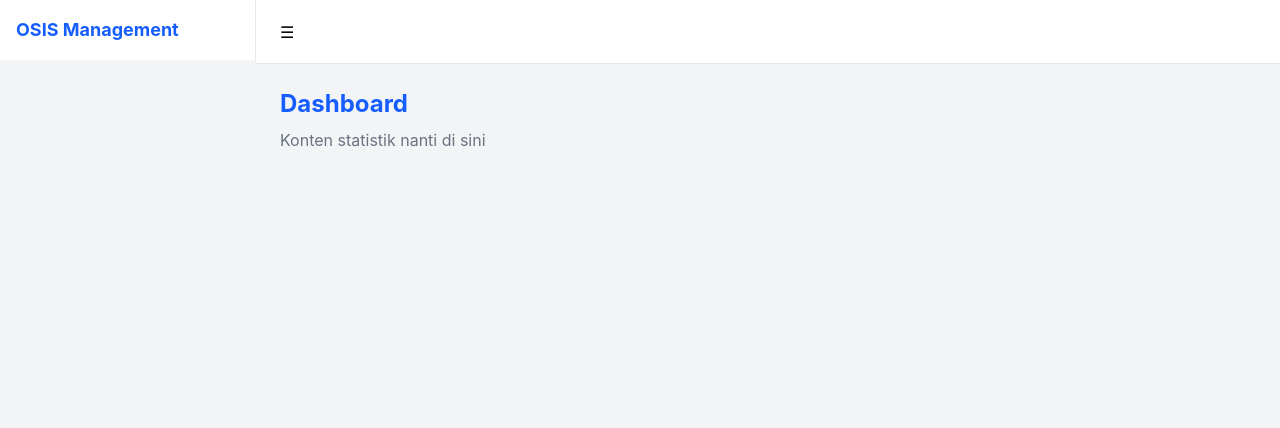
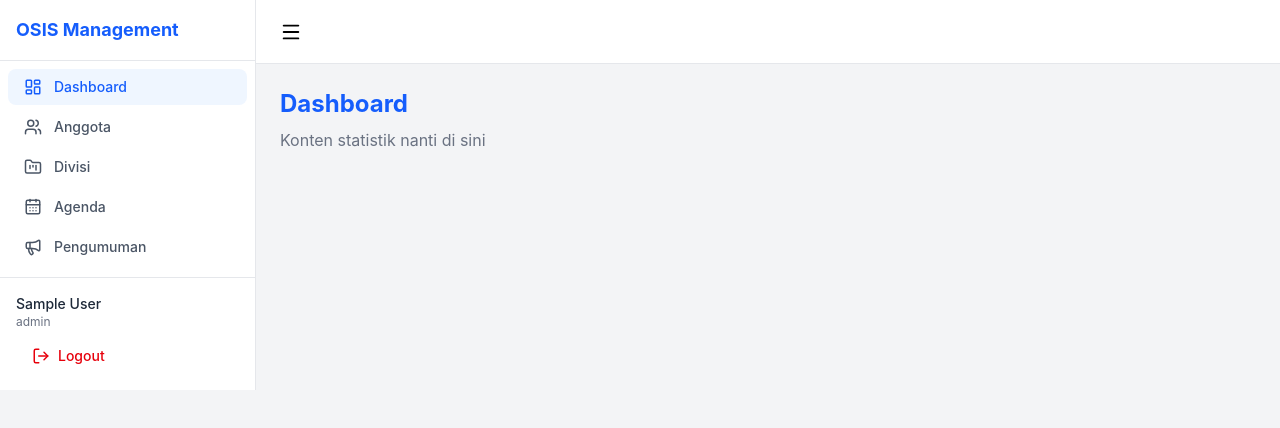
Before and after one commit to giisy/osis-management-system, a React (Vite) app in the folder apps/frontend/: page /dashboard in a window 1280 px wide. Shown: the top 428 px of the page. Built offline with nearby package versions, Linux system fonts and the light colour scheme; sample sign-in values are in the browser's storage.

Commit message:
feat (frontend) : install lucide-react, nambahin dashboard layout hp

```diff
--- a/apps/frontend/package.json
+++ b/apps/frontend/package.json
@@ -14,6 +14,7 @@
     "@tailwindcss/vite": "^4.3.3",
     "@tanstack/react-query": "^5.101.4",
     "axios": "^1.18.1",
+    "lucide-react": "^1.31.0",
     "react": "^19.2.7",
     "react-dom": "^19.2.7",
     "react-hook-form": "^7.83.0",
--- a/apps/frontend/src/components/layout/DashboardLayout.tsx
+++ b/apps/frontend/src/components/layout/DashboardLayout.tsx
@@ -1,16 +1,44 @@
 import { useState } from 'react'
 import type { ReactNode } from 'react'
+import { Link, useLocation, useNavigate } from 'react-router-dom'
+import {
+  LayoutDashboard,
+  Users,
+  FolderKanban,
+  CalendarDays,
+  Megaphone,
+  LogOut,
+  Menu,
+} from 'lucide-react'
 
 interface DashboardLayoutProps {
   children: ReactNode
 }
 
+const menuItems = [
+  { label: 'Dashboard', path: '/dashboard', icon: LayoutDashboard },
+  { label: 'Anggota', path: '/anggota', icon: Users },
+  { label: 'Divisi', path: '/divisi', icon: FolderKanban },
+  { label: 'Agenda', path: '/agenda', icon: CalendarDays },
+  { label: 'Pengumuman', path: '/pengumuman', icon: Megaphone },
+]
+
 export default function DashboardLayout({ children }: DashboardLayoutProps) {
   const [isSidebarOpen, setIsSidebarOpen] = useState(false)
+  const location = useLocation()
+  const navigate = useNavigate()
+
+  const userJson = localStorage.getItem('user')
+  const user = userJson ? JSON.parse(userJson) : null
+
+  const handleLogout = () => {
+    localStorage.removeItem('token')
+    localStorage.removeItem('user')
+    navigate('/login')
+  }
 
   return (
     <div className="min-h-screen bg-gray-100 flex">
-      {/* Backdrop — cuma muncul di mobile pas sidebar terbuka */}
       {isSidebarOpen && (
         <div
           onClick={() => setIsSidebarOpen(false)}
@@ -18,34 +46,68 @@ export default function DashboardLayout({ children }: DashboardLayoutProps) {
         />
       )}
 
-      {/* Sidebar */}
       <aside
         className={`fixed md:static top-0 left-0 h-full bg-white border-r border-gray-200 z-40
-          transition-transform duration-300 w-64
+          transition-transform duration-300 w-64 flex flex-col
           ${isSidebarOpen ? 'translate-x-0' : '-translate-x-full'}
           md:translate-x-0
         `}
       >
-        <div className="p-4">
+        <div className="p-4 border-b border-gray-200">
           <h2 className="text-lg font-bold text-blue-600 whitespace-nowrap">
             OSIS Management
           </h2>
         </div>
+
+        <nav className="p-2 flex-1">
+          {menuItems.map((item) => {
+            const isActive = location.pathname === item.path
+            const Icon = item.icon
+            return (
+              <Link
+                key={item.path}
+                to={item.path}
+                onClick={() => setIsSidebarOpen(false)}
+                className={`flex items-center gap-3 px-4 py-2 rounded-lg mb-1 text-sm font-medium transition-colors ${
+                  isActive
+                    ? 'bg-blue-50 text-blue-600'
+                    : 'text-gray-600 hover:bg-gray-100'
+                }`}
+              >
+                <Icon size={18} />
+                {item.label}
+              </Link>
+            )
+          })}
+        </nav>
+
+        <div className="p-4 border-t border-gray-200">
+          <div className="mb-2">
+            <p className="text-sm font-medium text-gray-800 truncate">
+              {user?.name ?? 'Pengguna'}
+            </p>
+            <p className="text-xs text-gray-500 truncate">{user?.role}</p>
+          </div>
+          <button
+            onClick={handleLogout}
+            className="flex items-center gap-2 w-full px-4 py-2 rounded-lg text-sm font-medium text-red-600 hover:bg-red-50 transition-colors"
+          >
+            <LogOut size={18} />
+            Logout
+          </button>
+        </div>
       </aside>
 
-      {/* Main content area */}
       <div className="flex-1 flex flex-col min-w-0">
-        {/* Navbar */}
         <header className="bg-white border-b border-gray-200 h-16 flex items-center px-4">
           <button
             onClick={() => setIsSidebarOpen(!isSidebarOpen)}
             className="p-2 rounded-lg hover:bg-gray-100"
           >
-            ☰
+            <Menu size={22} />
           </button>
         </header>
 
-        {/* Page content */}
         <main className="flex-1 p-6">{children}</main>
       </div>
     </div>
```
Also changed, not shown: 1 other file (tests, documents, lock files or other folders).
